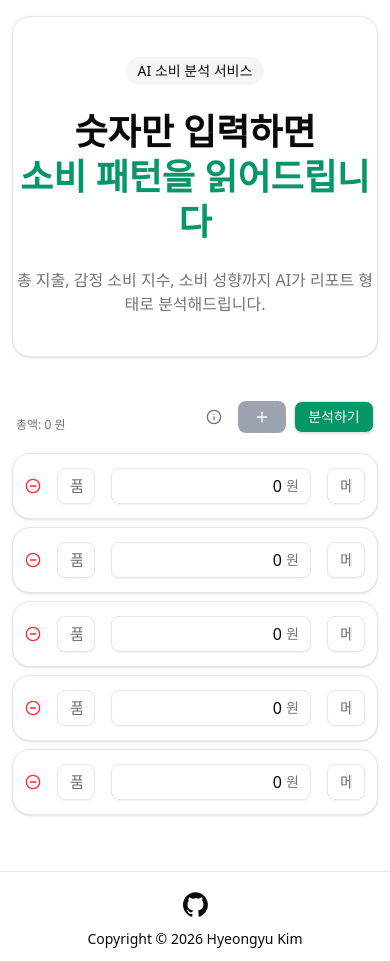
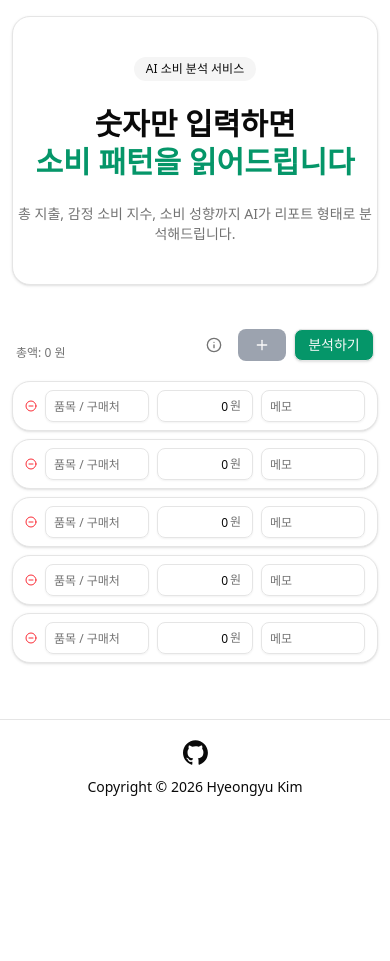
Before and after one commit to stickfig8/consume-analyzer, a React (Vite) app: page / in a window 390 px wide. After the commit the page ends 844 px from the top, so only its background shows below. Built offline with nearby package versions, Linux system fonts and the light colour scheme.

Commit message:
feat: 메인화면 반응형 적용

```diff
--- a/src/App.css
+++ b/src/App.css
@@ -64,7 +64,7 @@
   --destructive: oklch(0.577 0.245 27.325);
   --border: oklch(0.922 0 0);
   --input: oklch(0.922 0 0);
-  --ring: oklch(0.708 0 0);
+  --ring: #059669;
   --chart-1: oklch(0.646 0.222 41.116);
   --chart-2: oklch(0.6 0.118 184.704);
   --chart-3: oklch(0.398 0.07 227.392);
--- a/src/components/input/PriceInputCard.tsx
+++ b/src/components/input/PriceInputCard.tsx
@@ -23,11 +23,24 @@ export default function PriceInputCard({
 }: Props) {
   return (
     <CommonAppCard className={`${shouldShake ? "shake" : ""}`}>
-      <div className="w-full flex px-3 justify-between items-center gap-4 h-16">
+      <div
+        className="
+          w-full flex px-3 justify-between items-center gap-4 h-16
+          max-[700px]:h-12
+          max-[700px]:gap-2
+        "
+      >
+        {/* 삭제 버튼 */}
         <div className="cursor-pointer" onClick={() => onRemove(data.id)}>
-          <CircleMinus className="text-red-500 w-4 h-4" />
+          <CircleMinus
+            className="
+              text-red-500 w-4 h-4
+              max-[700px]:w-3 max-[700px]:h-3
+            "
+          />
         </div>
 
+        {/* 품목 */}
         <Input
           type="text"
           value={data.item}
@@ -36,10 +49,19 @@ export default function PriceInputCard({
             clearFieldError(data.id, "item");
           }}
           placeholder="품목 / 구매처"
-          className={`w-50 ${error?.item ? "border-red-500" : ""}`}
+          className={`
+            w-50
+            max-[700px]:w-32
+            max-[700px]:h-8
+            max-[700px]:text-xs
+            max-[700px]:placeholder:text-xs
+            max-[700px]:px-2
+            ${error?.item ? "border-red-500" : ""}
+          `}
         />
 
-        <div className="w-fit relative">
+        {/* 가격 */}
+        <div className="relative">
           <Input
             type="text"
             inputMode="numeric"
@@ -55,22 +77,43 @@ export default function PriceInputCard({
               clearFieldError(data.id, "price");
             }}
             placeholder="가격"
-            className={`w-50 pr-7 text-right ${
-              error?.price ? "border-red-500" : ""
-            }`}
+            className={`
+              w-40 pr-7 text-right
+              max-[700px]:w-24
+              max-[700px]:h-8
+              max-[700px]:text-xs
+              max-[700px]:placeholder:text-xs
+              max-[700px]:pl-2
+              max-[700px]:pr-6
+              ${error?.price ? "border-red-500" : ""}
+            `}
           />
 
-          <p className="absolute right-3 top-1/2 -translate-y-1/2 text-sm text-muted-foreground">
+          <p
+            className="
+              absolute right-3 top-1/2 -translate-y-1/2
+              text-sm text-muted-foreground
+              max-[700px]:text-xs
+            "
+          >
             원
           </p>
         </div>
 
+        {/* 메모 */}
         <Input
           type="text"
           value={data.memo}
           onChange={(e) => onChange(data.id, "memo", e.target.value)}
           placeholder="메모"
-          className="w-50"
+          className="
+            w-50
+            max-[700px]:w-32
+            max-[700px]:h-8
+            max-[700px]:text-xs
+            max-[700px]:placeholder:text-xs
+            max-[700px]:px-2
+          "
         />
       </div>
     </CommonAppCard>
--- a/src/components/layout/MainHeroSection.tsx
+++ b/src/components/layout/MainHeroSection.tsx
@@ -4,16 +4,16 @@ export default function MainHeroSection() {
   return (
     <CommonAppCard className="mb-6">
       <section className="w-full py-10 flex flex-col items-center text-center gap-6">
-        <span className="text-sm px-3 py-1 bg-muted rounded-full">
+        <span className="text-sm px-3 py-1 bg-muted rounded-full max-[700px]:text-xs">
           AI 소비 분석 서비스
         </span>
 
-        <h1 className="text-4xl md:text-5xl font-bold leading-tight">
+        <h1 className="text-5xl font-bold leading-tight max-[700px]:text-3xl">
           숫자만 입력하면 <br />
           <span className="text-primary">소비 패턴을 읽어드립니다</span>
         </h1>
 
-        <p className="text-muted-foreground max-w-xl">
+        <p className="text-muted-foreground max-w-xl max-[700px]:text-sm">
           총 지출, 감정 소비 지수, 소비 성향까지 AI가 리포트 형태로
           분석해드립니다.
         </p>
```
